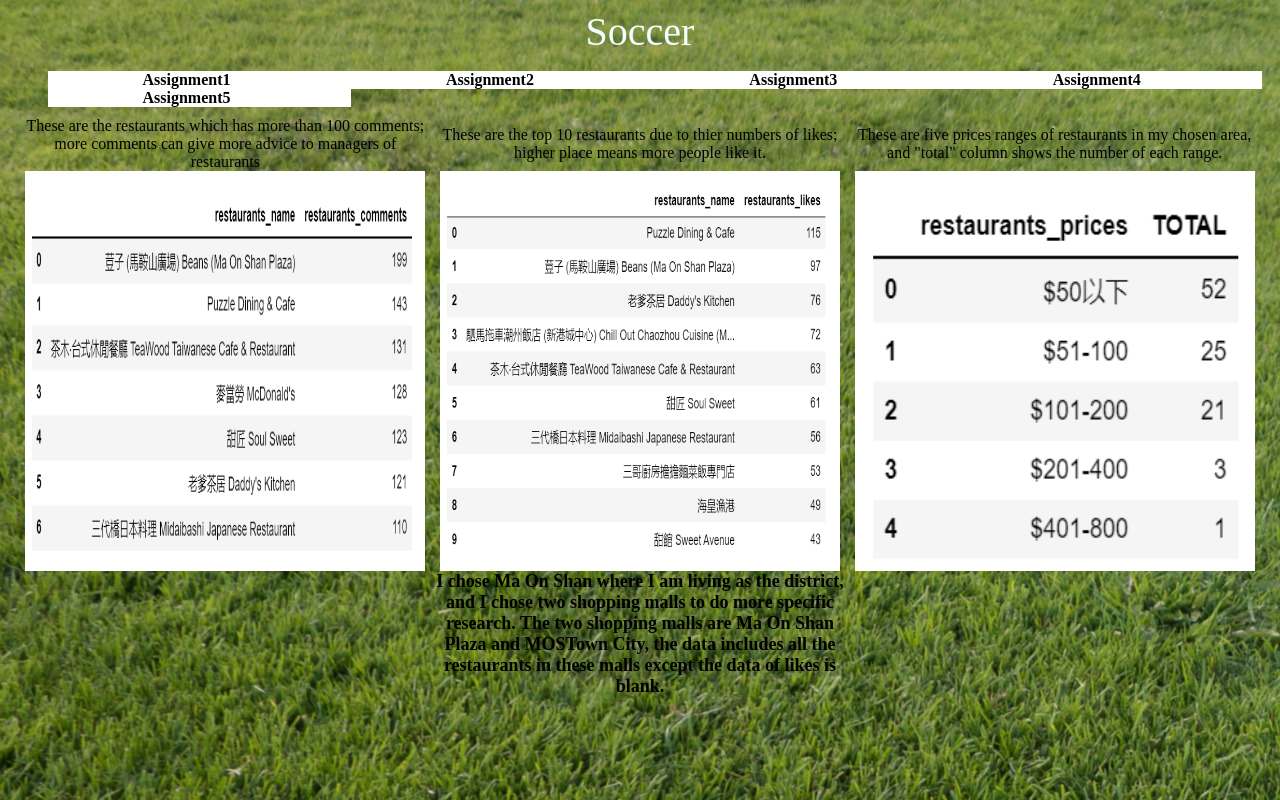
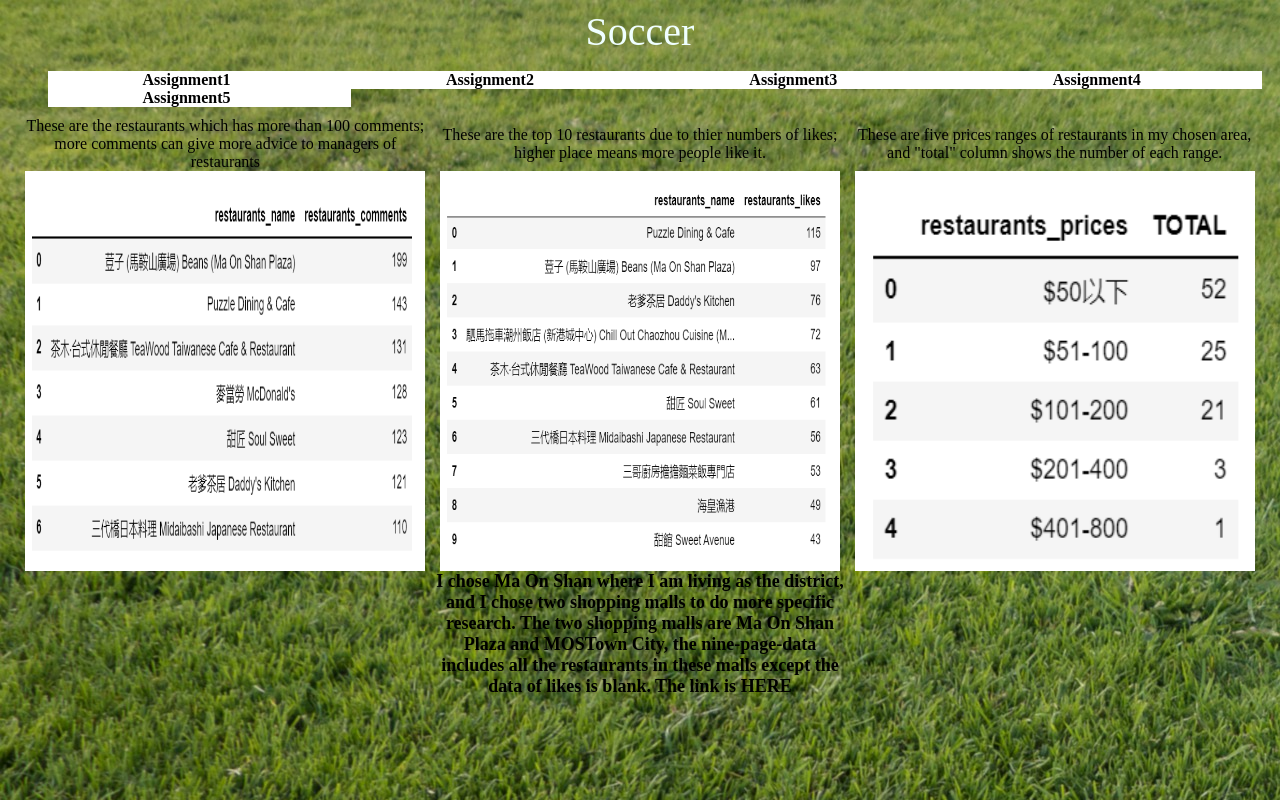
Before and after one commit to Haha001208/Assignments, a plain HTML site: page Assignment2.html in a window 1280 px wide. Drawn offline with Linux system fonts and the light colour scheme.

Commit message:
Update Assignment2.html

```diff
--- a/Assignment2.html
+++ b/Assignment2.html
@@ -50,8 +50,8 @@
     <img id="pic3" src="prices.png" style="height:400px;width: 400px;">
     <div class> </div>
     <div class="introduction">I chose Ma On Shan where I am living as the district, and I chose two shopping malls to do more specific research.
-        The two shopping malls are Ma On Shan Plaza and MOSTown City, the data includes all the restaurants in these malls
-        except the data of likes is blank.
+        The two shopping malls are Ma On Shan Plaza and MOSTown City, the nine-page-data includes all the restaurants in these malls
+        except the data of likes is blank. The link is <a href="https://www.openrice.com/zh/hongkong/restaurants?landmarkId=84&landmarkId=88">HERE</a>
     </div>
 </body>
 </html>
```
